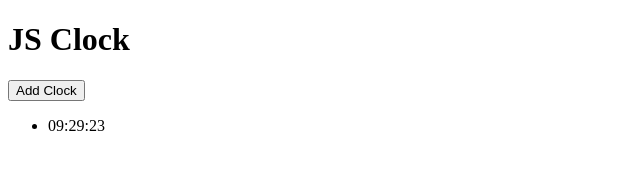
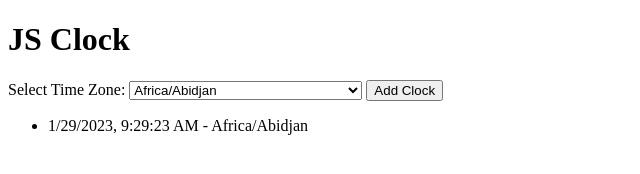
Before and after one commit to leocsdev/js-personal-projects, a plain HTML site: page js-clock/index.html in a window 1280 px wide. Both pictures are taken after a click on the button "Add Clock". Shown: the whole page, without its empty margins (0-640 px from the left). Drawn offline with Linux system fonts and the light colour scheme.

Commit message:
Added timezone selection and render the converted timezone when the button is clicked.

```diff
--- a/js-clock/index.html
+++ b/js-clock/index.html
@@ -9,10 +9,10 @@
   </head>
   <body>
     <h1>JS Clock</h1>
+    <label for="timezone">Select Time Zone:</label>
+    <select name="timezone" id="timezone"></select>
     <button class="btn-add-clock">Add Clock</button>
-    <ul class="clock-list">
-      <!-- <li class="clock-list-item">10:00:00</li> -->
-    </ul>
+    <ul class="clock-list"></ul>
     <script src="./index.js"></script>
   </body>
 </html>
--- a/js-clock/index.js
+++ b/js-clock/index.js
@@ -2,6 +2,19 @@
 
 const clockList = document.querySelector('.clock-list');
 const btnAddClock = document.querySelector('.btn-add-clock');
+const timeZoneSelect = document.querySelector('#timezone');
+
+// Build select list with browser's built-in timezones
+const buildTimeZoneSelection = () => {
+  const timeZones = Intl.supportedValuesOf('timeZone');
+
+  timeZones.forEach((timeZone) => {
+    timeZoneSelect.innerHTML += `<option value='${timeZone}'>${timeZone}</option>`;
+  });
+};
+
+// Load time zone selection
+buildTimeZoneSelection();
 
 let uniqueId = 0;
 
@@ -22,22 +35,34 @@ const addClockToList = () => {
   li.id = `clock-${uniqueId}`;
   clockList.appendChild(li);
 
-  setInterval(buildClock, 1000, uniqueId);
+  // Get the timezone value from the timezone selection
+  const tz = timeZoneSelect.value;
+
+  // The tz and uniqueId ensures that each timezone instances
+  // will sync with its own timezone.
+  setInterval(buildClock, 1000, tz, uniqueId);
 };
 
 // Build the clock with unique ids
-const buildClock = (uniqueId) => {
+const buildClock = (tz, uniqueId) => {
+  // Get the current time
   const now = new Date();
-  const hh = formatTo2Digits(now.getHours());
-  const mm = formatTo2Digits(now.getMinutes());
-  const ss = formatTo2Digits(now.getSeconds());
+  // Convert the local time with the selected timezone
+  const convertedToTz = now.toLocaleString('en-US', {
+    timeZone: tz,
+  });
 
-  document.getElementById(`clock-${uniqueId}`).innerText = `${hh}:${mm}:${ss}`;
+  document.getElementById(
+    `clock-${uniqueId}`
+  ).innerText = `${convertedToTz} - ${tz}`;
 };
 
 const formatTo2Digits = (num) => {
   return num.toString().padStart(2, '0');
 };
 
-// check this article
+// References helped me to build this project:
+
 // https://stackoverflow.com/questions/66175847/create-multiple-clocks-in-a-generated-list-with-button-click-using-javascript
+
+// https://bobbyhadz.com/blog/javascript-convert-date-to-timezone
```
